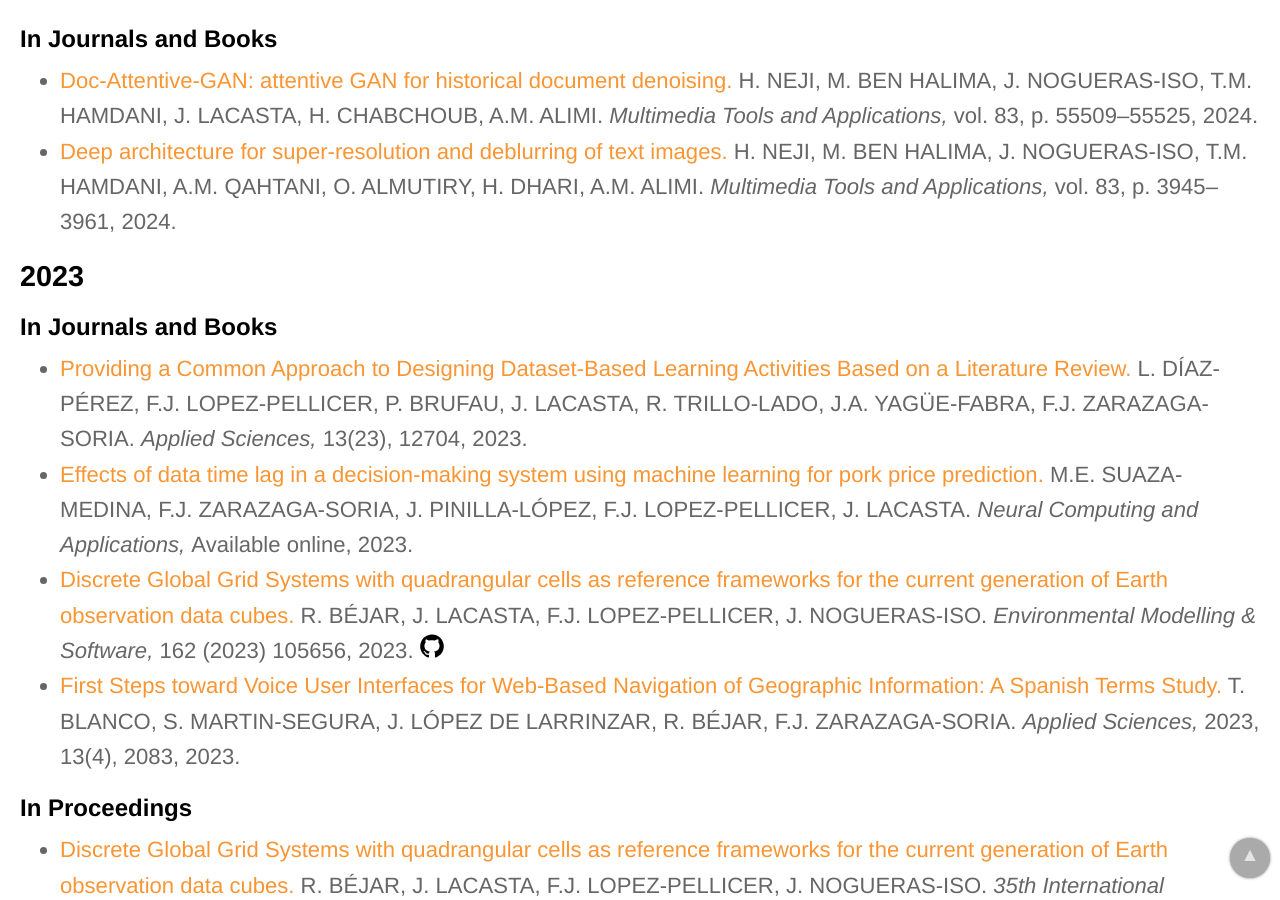
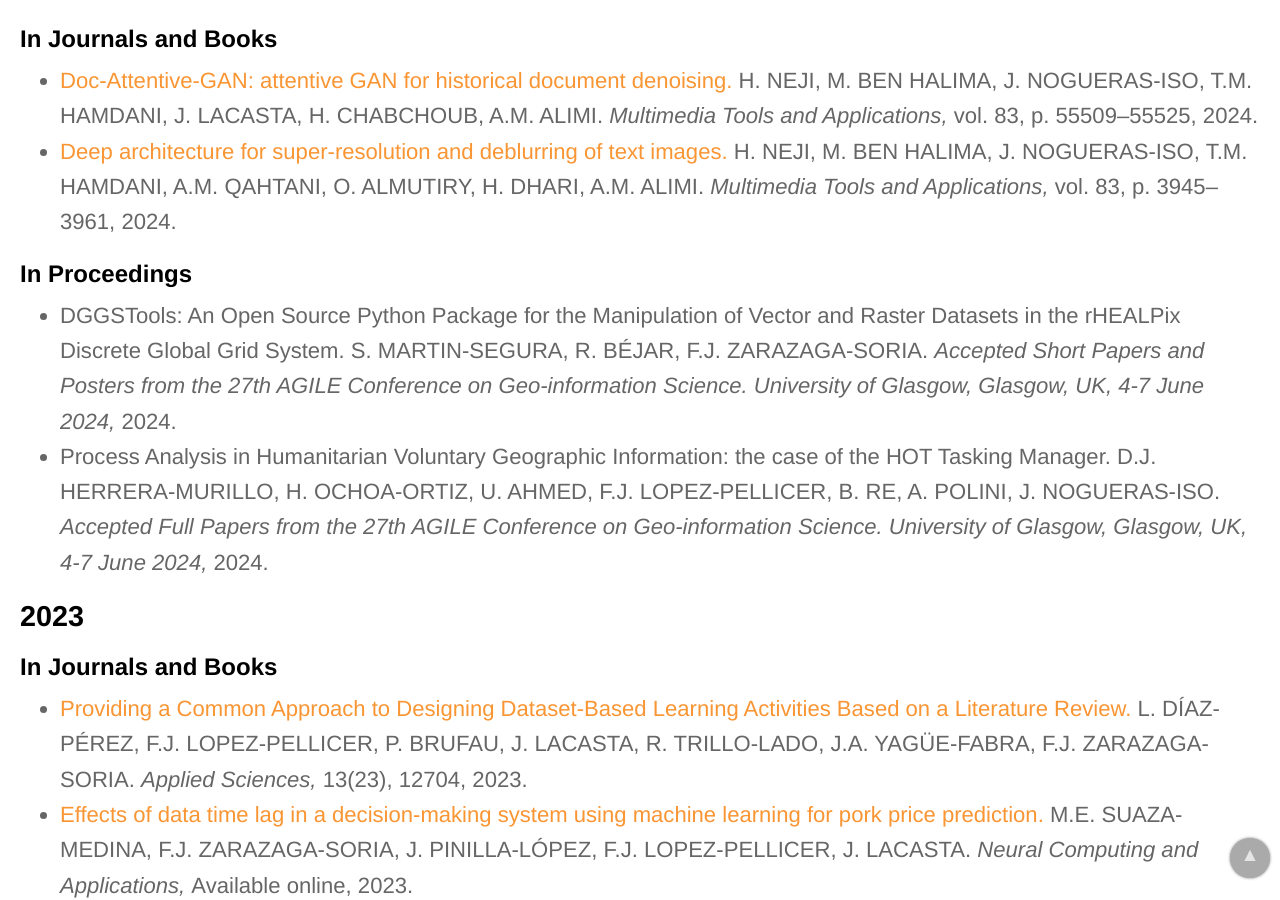
Before and after one commit to IAAA-Lab/IAAA-Lab.github.io, a Jekyll site: the page built from papers.html, in a window 1280 px wide and 900 px high, scrolled down 396 px. Built offline with Jekyll 4.4.1, drawn with Linux system fonts in a browser that asks for light colours.

Commit message:
Conferencias de AGILE añadidas

```diff
--- a/_data/papers.yml
+++ b/_data/papers.yml
@@ -17,6 +17,16 @@
   publication_detail: "vol. 83, p. 3945–3961"
   year: 2024
   doi: 10.1007/s11042-023-15340-x
+# -------------------
+- title: "DGGSTools: An Open Source Python Package for the Manipulation of Vector and Raster Datasets in the rHEALPix Discrete Global Grid System"
+  authors: S. MARTIN-SEGURA, R. BÉJAR, F.J. ZARAZAGA-SORIA
+  publication_conference: "Accepted Short Papers and Posters from the 27th AGILE Conference on Geo-information Science. University of Glasgow, Glasgow, UK, 4-7 June 2024"
+  year: 2024
+# -------------------
+- title: "Process Analysis in Humanitarian Voluntary Geographic Information: the case of the HOT Tasking Manager"
+  authors: D.J. HERRERA-MURILLO, H. OCHOA-ORTIZ, U. AHMED, F.J. LOPEZ-PELLICER, B. RE, A. POLINI, J. NOGUERAS-ISO
+  publication_conference: "Accepted Full Papers from the 27th AGILE Conference on Geo-information Science. University of Glasgow, Glasgow, UK, 4-7 June 2024"
+  year: 2024
 # -------------------
 - title: "Providing a Common Approach to Designing Dataset-Based Learning Activities Based on a Literature Review"
   url: https://www.mdpi.com/2076-3417/13/23/12704
```
